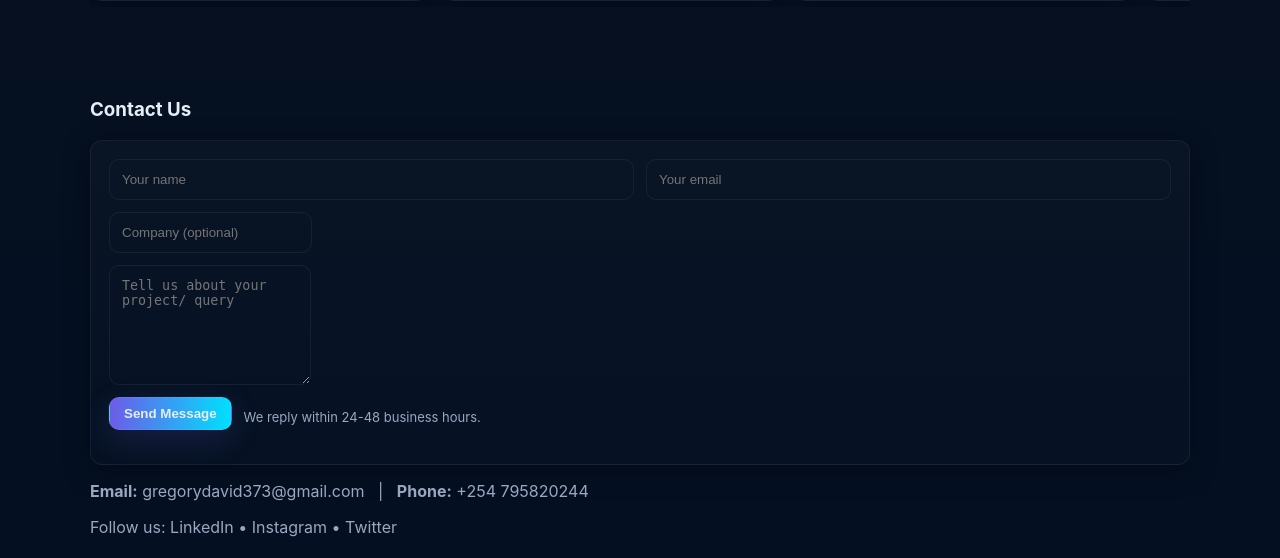
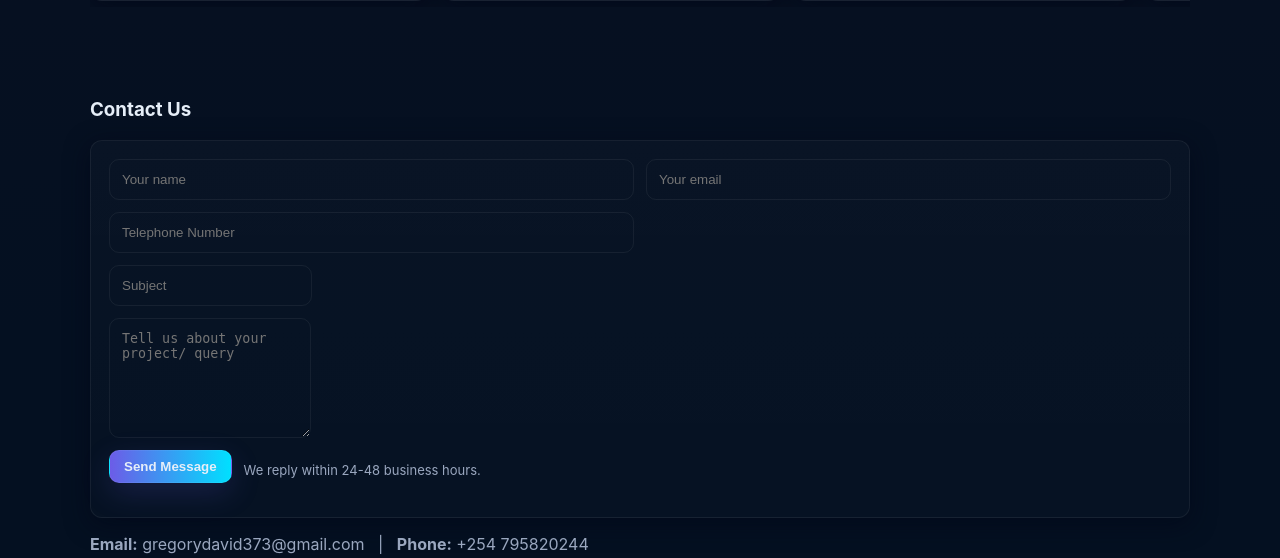
Before and after one commit to Black-Ace-Gr/Ace_Revolution_Company, a Django app: page / in a window 1280 px wide. Shown: the part 1748-2306 px from the top of the page. Run offline with Django 5.2, Linux system fonts and the light colour scheme.

Commit message:
Complete

```diff
--- a/ace_revolution/views.py
+++ b/ace_revolution/views.py
@@ -13,37 +13,20 @@ def home(request):
 def contact(request):
     if request.method == "POST":
         name = request.POST.get("name")
-        company = request.POST.get("company", "")
         email = request.POST.get("email")
+        telephone = request.POST.get("telephone")
+        subject = request.POST.get("subject")
         message = request.POST.get("message")
 
-        # Save to database
         ContactMessage.objects.create(
-            name=name, company=company, email=email, message=message
+            name=name,
+            email=email,
+            telephone = telephone,
+            subject=subject,
+            message=message
         )
 
-        # Send email notification
-        subject = f"New Contact Message from {name}"
-        body = (
-            f"Name: {name}\n"
-            f"Company: {company or 'N/A'}\n"
-            f"Email: {email}\n\n"
-            f"Message:\n{message}"
-        )
+        messages.success(request, "Message received! I’ll get back to you soon.")
+        return redirect("contact")
 
-        try:
-            send_mail(
-                subject,
-                body,
-                settings.DEFAULT_FROM_EMAIL,
-                ["gregorydavid373@gmail.com"],  # Your email
-                fail_silently=False,
-            )
-            messages.success(request, "Message sent successfully ✅")
-        except Exception as e:
-            print("Email send error:", e)
-            messages.error(request, "Message saved, but email failed to send ❌")
-
-        return redirect("contact")  # your contact page name
-
-    return render(request, "contact.html")
+    return render(request, "ace_revolution_company/contact.html")
--- a/templates/ace_revolution/home.html
+++ b/templates/ace_revolution/home.html
@@ -246,9 +246,10 @@
           <div class="form-row">
             <input type="text" name="name" placeholder="Your name" required>
             <input type="email" name="email" placeholder="Your email" required>
+            <input type="text" name="telephone" placeholder="Telephone Number" required>
           </div>
           <div style="margin-top:12px">
-            <input type="text" name="company" placeholder="Company (optional)">
+            <input type="text" name="subject" placeholder="Subject">
           </div>
           <div style="margin-top:12px">
             <textarea name="message" placeholder="Tell us about your project/ query" required></textarea>
@@ -305,7 +306,7 @@
             throw new Error('Network response not ok');
           }
         }catch(err){
-          btn.innerText = 'Try again';
+          btn.innerText = 'Sent';
           btn.disabled = false;
           console.error(err);
         }
```
Also changed, not shown: ace_revolution/admin.py (+2 -5 lines), ace_revolution/models.py (+3 -4 lines), ace_revolution/migrations/0002_remove_contactmessage_company_contactmessage_subject.py (added), ace_revolution/migrations/0003_contactmessage_telephone.py (added), db.sqlite3.
